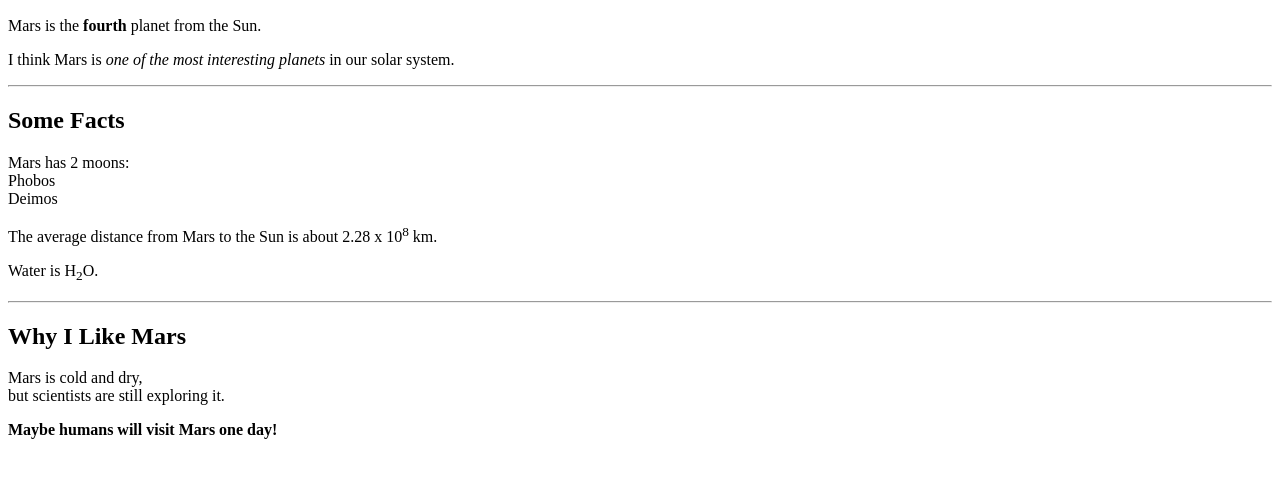
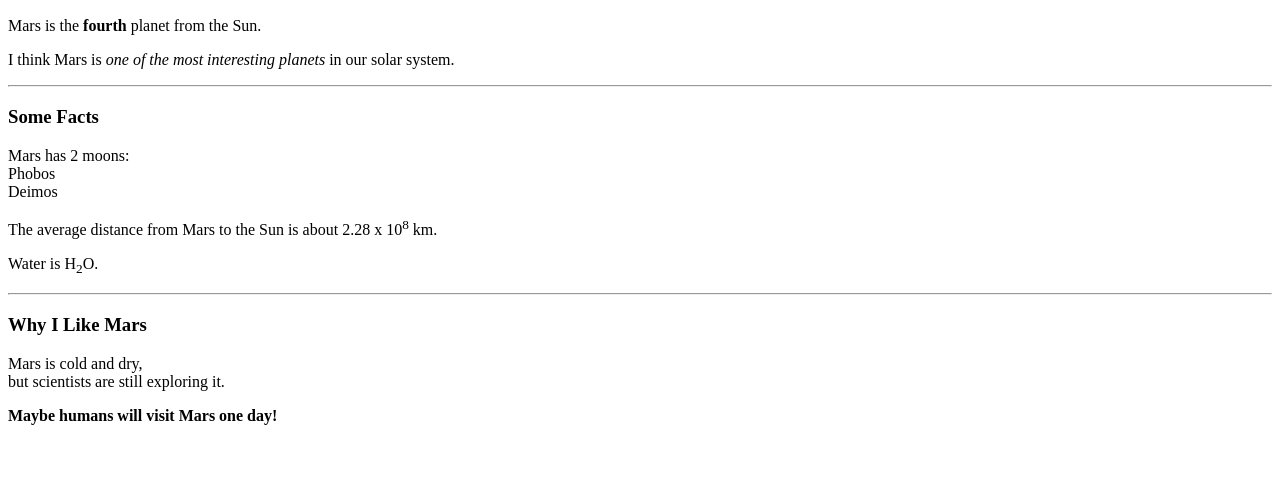
Before and after one commit to DVRBxTw/115-1-website-programming, a plain HTML site: page index.html in a window 1280 px wide. Shown: the part 96-574 px from the top of the page. Drawn offline with Linux system fonts and the light colour scheme.

Commit message:
Add files via upload

```diff
--- a/index.html
+++ b/index.html
@@ -10,13 +10,13 @@
         <p>I think Mars is <i>one of the most interesting planets</i> in our solar system.</p>
         <hr>
 
-        <h2>Some Facts</h2>
+        <h3>Some Facts</h3>
         <p>Mars has 2 moons:<br>Phobos<br>Deimos</p>
         <p>The average distance from Mars to the Sun is about 2.28 x 10<sup>8</sup> km.</p>
         <p>Water is H<sub>2</sub>O.</p>
         <hr>
 
-        <h2>Why I Like Mars</h2>
+        <h3>Why I Like Mars</h3>
         <p>Mars is cold and dry,<br>but scientists are still exploring it.</p>
         <p><b>Maybe humans will visit Mars one day!</b></p>
 
```
